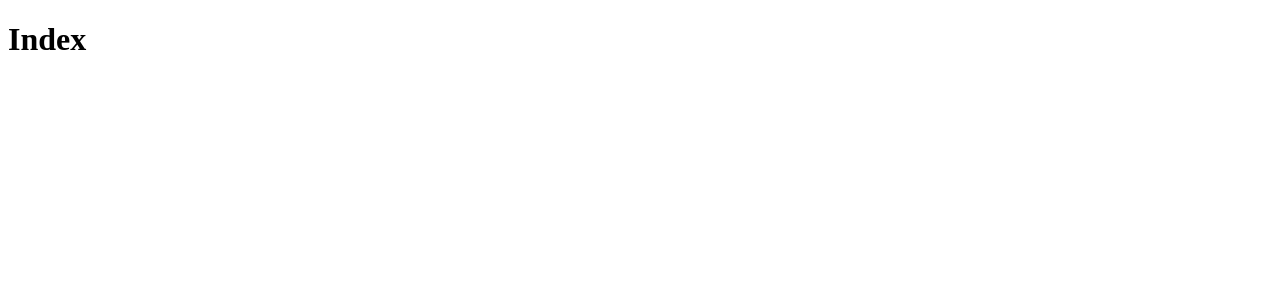
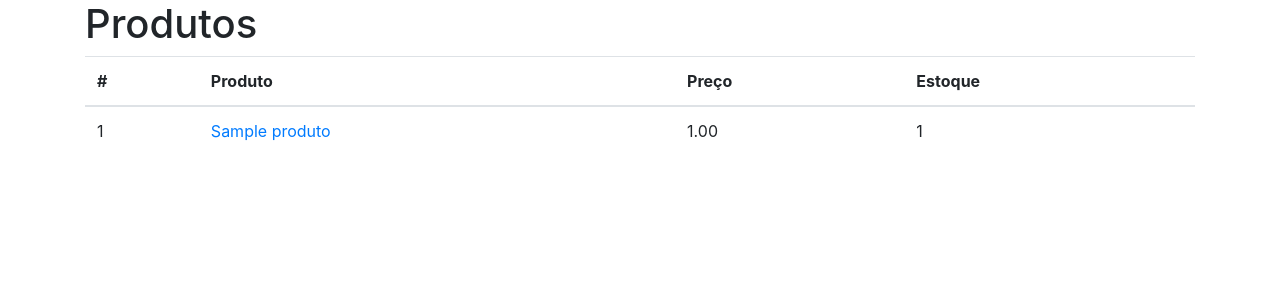
Before and after one commit to andddias/django2, a Django app: page / in a window 1280 px wide. Before the commit the part shown is almost empty. Shown: the top 300 px of the page. Run offline with Django 3.2, Linux system fonts and the light colour scheme; tables that the repository leaves empty hold one stand-in row (values such as "Sample post"); grey boxes marked "Sample" are stand-in pictures; some libraries are stand-ins or nearby versions.

Commit message:
Apresentando dados do banco de dados no template index.html

```diff
--- a/core/templates/index.html
+++ b/core/templates/index.html
@@ -1,10 +1,50 @@
+{% load bootstrap4 %}
 <!DOCTYPE html>
 <html lang="pt-br">
 <head>
     <meta charset="UTF-8">
     <title>Index</title>
+    {% bootstrap_css %}
 </head>
 <body>
-    <h1>Index</h1>
+    <div class="container">
+        <h1>Produtos</h1>
+
+        <table class="table table-hover">
+            <thead>
+                <tr>
+                    <th scope="col">#</th>
+                    <th scope="col">Produto</th>
+                    <th scope="col">Preço</th>
+                    <th scope="col">Estoque</th>
+                </tr>
+            </thead>
+            <tbody>
+                {% for produto in produtos %}
+                    <tr>
+                        <td scope="row">{{ produto.id }}</td>
+                        <td scope="row"><a href="#modal{{ produto.id }}" data-toggle="modal">{{ produto.nome }}</a></td>
+                        <td scope="row">{{ produto.preco }}</td>
+                        <td scope="row">{{ produto.estoque }}</td>
+                    </tr>
+                    <div class="modal fade bd-example-modal-lg show" id="modal{{ produto.id }}" role="dialog">
+                        <div class="modal-dialog">
+                            <div class="modal-content">
+                                <div class="modal-header">
+                                    <button type="button" class="close" data-dismiss="modal">
+                                        <span aria-hidden="true">&times;</span>
+                                    </button>
+                                </div>
+                                <div class="modal-body" id="dynamic-content">
+                                    <img src="{{ produto.imagem.url }}" class="img-fluid" alt="{{ produto.nome }}"/>
+                                </div>
+                            </div>
+                        </div>
+                    </div>
+                {% endfor %}
+            </tbody>
+        </table>
+    </div>
+{% bootstrap_javascript jquery='full' %}
 </body>
 </html>
--- a/core/views.py
+++ b/core/views.py
@@ -2,10 +2,14 @@ from django.shortcuts import render
 from django.contrib import messages
 
 from .forms import ContatoForm, ProdutoModelForm
+from .models import Produto
 
 
 def index(request):
-    return render(request, 'index.html')
+    context = {
+        'produtos': Produto.objects.all()
+    }
+    return render(request, 'index.html', context)
 
 
 def contato(request):
```
